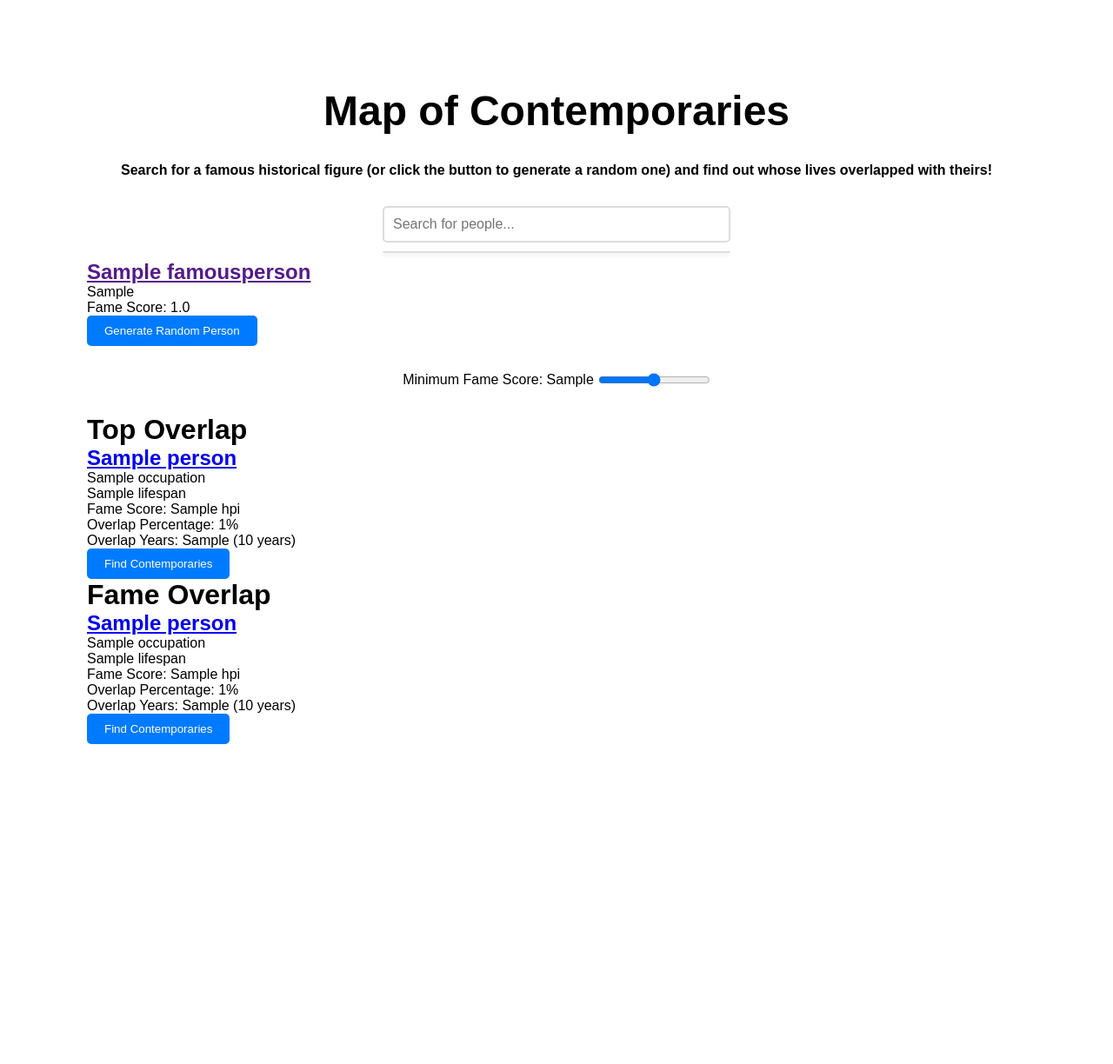
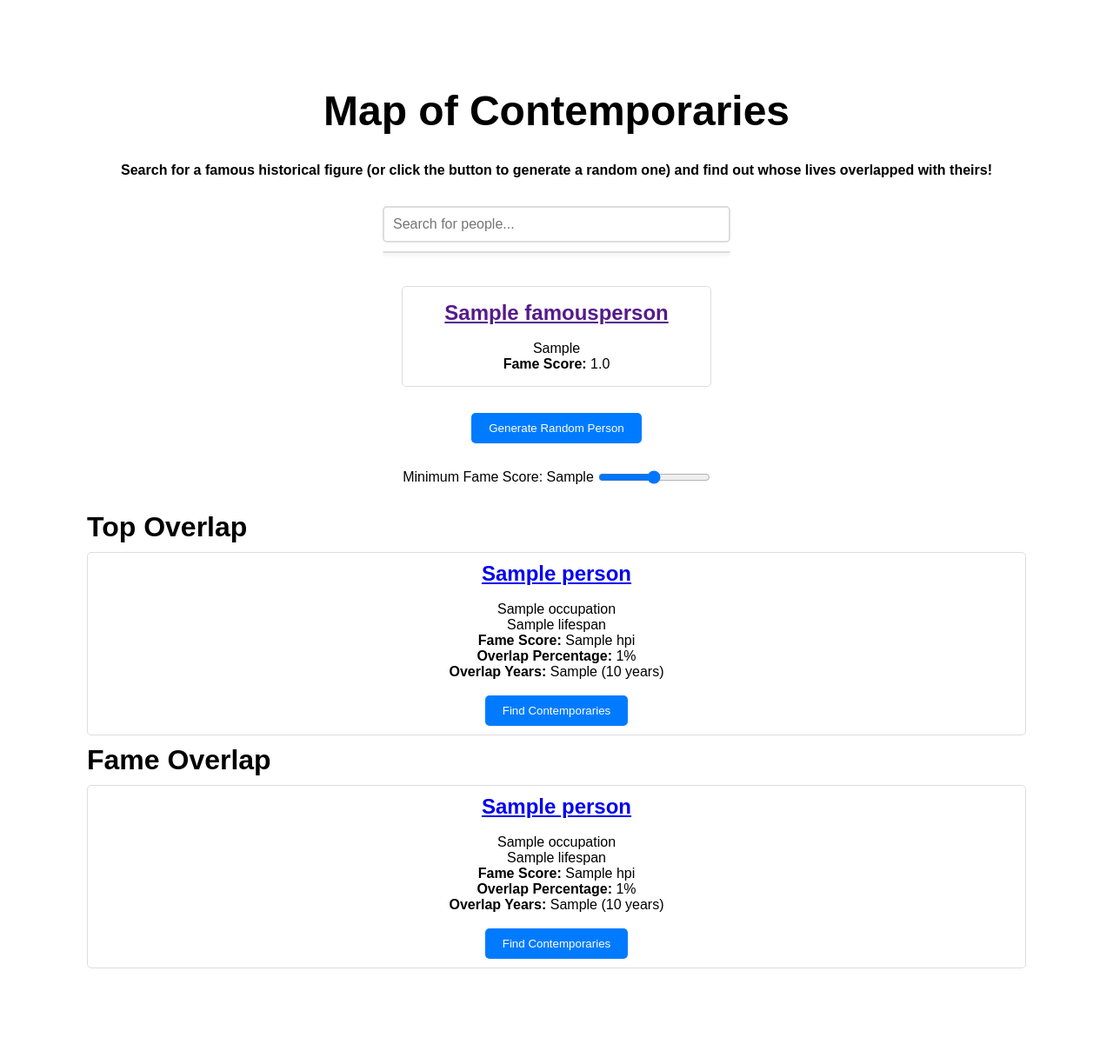
Before and after one commit to Jonathan-Heaney/moc-railway, a Django app: template contemporaries/templates/contemporaries/index.html in a window 1280 px wide. Shown: the whole page at 87% size. Before the commit the page ends 856 px from the top, so only its background shows below. Run offline with Django 5.2, Linux system fonts and the light colour scheme; tables that the repository leaves empty hold one stand-in row (values such as "Sample post"); the template is opened without the code that fills it: values that come from a table or form of the project are taken from there, most other values are stand-ins (such as "Sample title", 1, 10 or a date in 2020).

Commit message:
Style person containers

```diff
--- a/contemporaries/templates/contemporaries/includes/overlap-detail.html
+++ b/contemporaries/templates/contemporaries/includes/overlap-detail.html
@@ -1,5 +1,6 @@
-<p>Overlap Percentage: {{ person.percentage }}% </p>
-<p>Overlap Years: {{ person.overlap_string }} ({{person.years}} years) </p>
+<p><span class="info">Overlap Percentage:</span>  {{ person.percentage }}% </p>
+<p><span class="info">Overlap Years:</span>  {{ person.overlap_string }} ({{person.years}} years) </p>
+<br />
 <form action="{% url 'find-contemporaries' %}" method="post">
     {% csrf_token %}
     <input type="hidden" name="person_id" value="{{ person.id }}">
--- a/contemporaries/templates/contemporaries/includes/person-detail.html
+++ b/contemporaries/templates/contemporaries/includes/person-detail.html
@@ -1,9 +1,18 @@
+{% load static %}
+
+<link rel="stylesheet" href="{% static "style.css" %}">
+
 {% if person %}
+    {% if not person.percentage %}
+    <div class="random-person-card person-detail">
+    {% else %}
     <div class="person-detail">
+    {% endif %}
         <a href="{{person.wikipedia_link}}" target="_blank"><h2>{{person.name}}</h2></a>
+        <br />
         <p>{{person.occupation}}</p>
         <p>{{person.lifespan}}</p>
-        <p>Fame Score: {{person.hpi}}</p>
+        <p><span class="info">Fame Score:</span> {{person.hpi}}</p>
         {% if person.percentage %}
             {% include "contemporaries/includes/overlap-detail.html" %}
         {% endif %}
--- a/contemporaries/templates/contemporaries/index.html
+++ b/contemporaries/templates/contemporaries/index.html
@@ -22,10 +22,11 @@ Map of Contemporaries
             <ul id="searchResultsContainer"></ul>
         </div>
 
+        <div class="random-person-container">
+            {% include "contemporaries/includes/person-detail.html" %}
+        </div>
 
-        {% include "contemporaries/includes/person-detail.html" %}
-
-        <form action="{% url 'set-generation-flag' %}" method="post">
+        <form class="form-container"  action="{% url 'set-generation-flag' %}" method="post">
             {% csrf_token %}
             <button type="submit" class="generate-btn">Generate Random Person</button>
             <div class="hpi-filter-container">
--- a/static/style.css
+++ b/static/style.css
@@ -29,7 +29,7 @@ body {
   position: relative;
   width: 100%;
   max-width: 400px; /* Adjust based on your layout */
-  margin: 20px auto;
+  margin: 20px auto 40px;
 }
 
 #searchInput {
@@ -71,7 +71,12 @@ body {
   color: #666; /* Dark grey for the "No results" message */
 }
 
+.form-container {
+  text-align: center;
+}
+
 .generate-btn {
+  text-align: center;
   padding: 10px 20px;
   border: none;
   background-color: #007bff;
@@ -94,6 +99,29 @@ body {
   margin-right: 5px;
 }
 
+.random-person-container {
+  text-align: center;
+  margin-bottom: 20px;
+}
+
+.person-detail {
+  text-align: center;
+  border: 1px solid #ddd;
+  margin: 10px 0;
+  padding: 10px;
+  border-radius: 5px;
+  max-width: 100%;
+}
+
+.random-person-card {
+  display: inline-block;
+  padding: 1rem 3rem;
+}
+
+.info {
+  font-weight: bold;
+}
+
 @media (min-width: 768px) {
   .title {
     font-size: 3rem;
```
